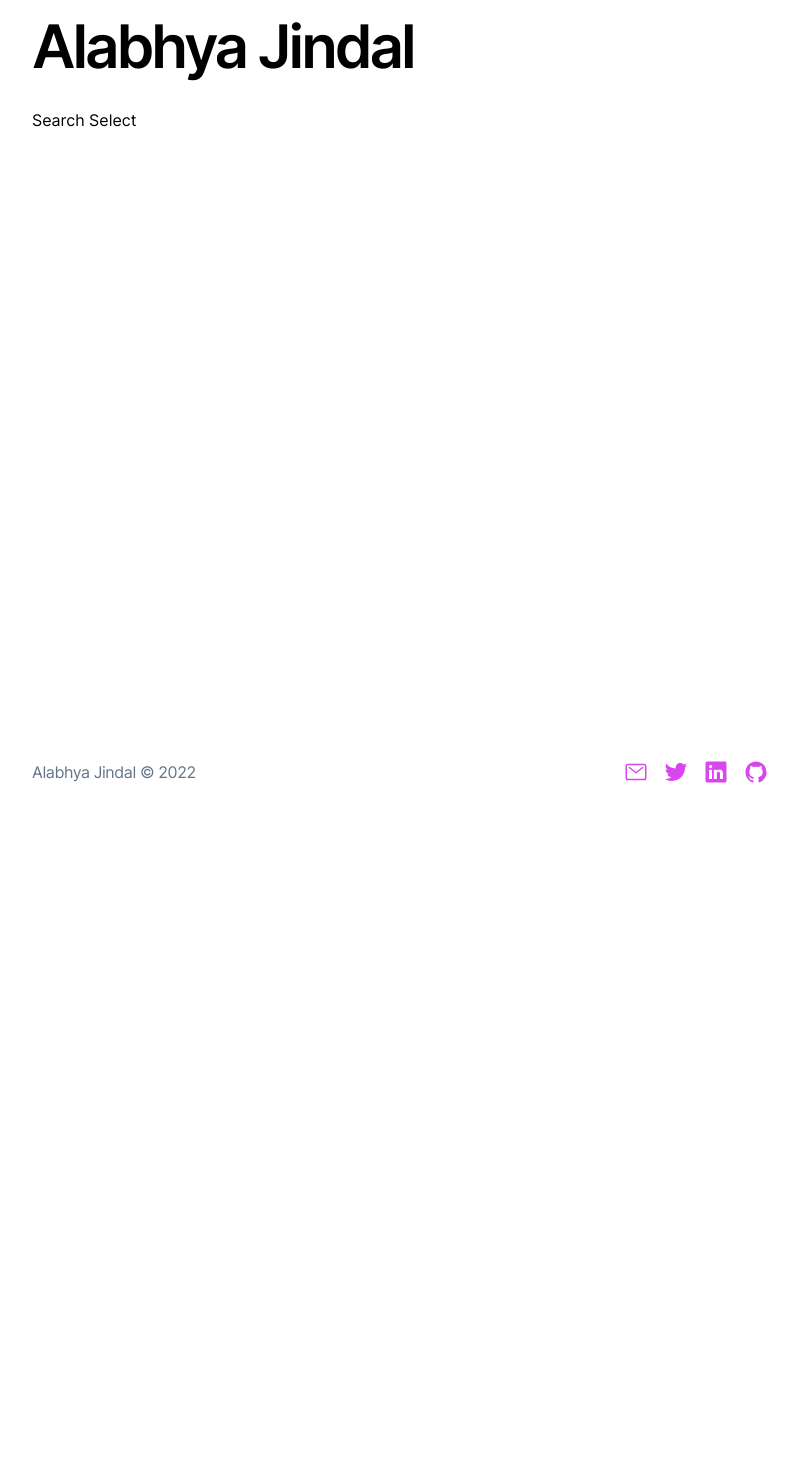
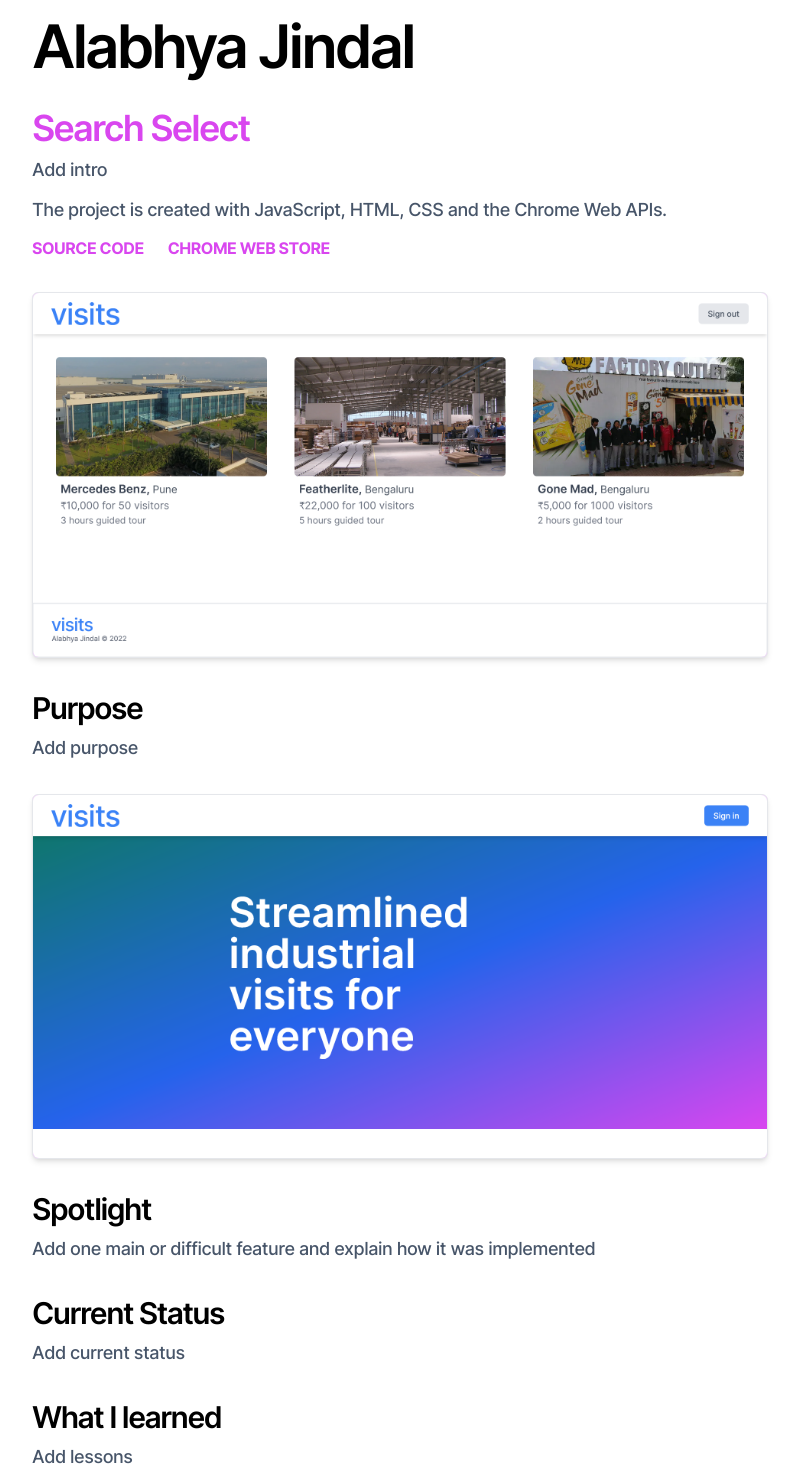
Before and after one commit to alabhyajindal/portfolio, a Next.js app: page /searchselect in a window 1280 px wide. Shown: the top 1470 px of the page, without its empty margins (240-1039 px from the left). Before the commit the page ends 800 px from the top, so only its background shows below. Built offline with nearby package versions, Linux system fonts and the light colour scheme.

Commit message:
Added boilerplate structure to the Search Select project page

```diff
--- a/pages/searchselect.js
+++ b/pages/searchselect.js
@@ -1,7 +1,91 @@
+import Image from 'next/image';
+
 export default function searchselect() {
   return (
     <div>
-      <h1>Search Select</h1>
+      <h1 className='text-4xl text-fuchsia-500 font-sans font-semibold select-none tracking-tighter'>
+        Search Select
+      </h1>
+      <div className='text-slate-600 font-medium text-lg space-y-3 tracking-tight mt-2'>
+        <p>Add intro</p>
+        <p>
+          The project is created with JavaScript, HTML, CSS and the Chrome Web
+          APIs.
+        </p>
+        <div className='flex gap-6 uppercase text-fuchsia-500 font-bold text-base'>
+          <a
+            href='https://github.com/alabhyajindal/searchselect'
+            target='_blank'
+            rel='noreferrer'
+          >
+            Source Code
+          </a>
+          <a
+            href='https://chrome.google.com/webstore/detail/search-select/ijpalmkmpikekpglgjacfnaecdidhmgn'
+            target='_blank'
+            rel='noreferrer'
+          >
+            Chrome Web Store
+          </a>
+        </div>
+      </div>
+      {/* Replace below with a video tour */}
+      <div className='mt-8 relative aspect-[15.9/7.9] bg-fuchsia-200 rounded-md shadow-md border'>
+        <Image
+          src='/visits/screen6.png'
+          layout='fill'
+          objectFit='contain'
+          className='rounded-md'
+        />
+      </div>
+      <div className='mt-8'>
+        <h2 className='text-3xl font-sans font-semibold select-none tracking-tighter'>
+          Purpose
+        </h2>
+        <div className='text-slate-600 font-medium text-lg space-y-3 tracking-tight mt-2'>
+          <p>Add purpose</p>
+        </div>
+      </div>
+
+      {/* Replace image and add more if needed */}
+      <div className='mt-8 relative aspect-[15.9/7.9] bg-fuchsia-200 rounded-md shadow-md border'>
+        <Image
+          src='/visits/screen0.png'
+          layout='fill'
+          objectFit='contain'
+          className='rounded-md'
+        />
+      </div>
+
+      <div className='mt-8'>
+        <h2 className='text-3xl font-sans font-semibold select-none tracking-tighter'>
+          Spotlight
+        </h2>
+        <div className='text-slate-600 font-medium text-lg space-y-3 tracking-tight mt-2'>
+          {/* Add alt to all screenshots on this page */}
+          <p>
+            Add one main or difficult feature and explain how it was implemented
+          </p>
+        </div>
+      </div>
+
+      <div className='mt-8'>
+        <h2 className='text-3xl font-sans font-semibold select-none tracking-tighter'>
+          Current Status
+        </h2>
+        <div className='text-slate-600 font-medium text-lg space-y-3 tracking-tight mt-2'>
+          <p>Add current status</p>
+        </div>
+      </div>
+
+      <div className='mt-8'>
+        <h2 className='text-3xl font-sans font-semibold select-none tracking-tighter'>
+          What I learned
+        </h2>
+        <div className='text-slate-600 font-medium text-lg space-y-3 tracking-tight mt-2'>
+          <p>Add lessons</p>
+        </div>
+      </div>
     </div>
   );
 }
--- a/pages/visits.js
+++ b/pages/visits.js
@@ -123,20 +123,32 @@ export default function visits() {
           <p>
             The details of the cards on the{' '}
             <a
+              className='link'
               href='https://visits.vercel.app/explore'
               target='_blank'
               rel='noreferrer'
             >
               Explore
             </a>{' '}
-            page are being fetched from a PostgreSQL database. This way, the
-            users can list visits on the platform and it shows up immediately on
-            the page. The great thing is that the landing page for the newly
-            created visit is generated automatically as well. I am using
-            Incremental Static Regeneration and Dynamic Routing to make this
-            work.
-            {/* Expand on the above */}
+            page are being fetched from a PostgreSQL database hosted on
+            Supabase. I am using the <code>getServerSideProps</code> function
+            provided by Next.js to fetch the data from the database on the
+            Server and pass it to the component rendering the cards. This is
+            what the code to fetch the data of all visits looks like:
+            {/* Add alt to all screenshots on this page */}
           </p>
+          <pre>
+            <code>
+              {`
+          export async function getServerSideProps() {
+            const visits = await prisma.visit.findMany();
+            return {
+              props: { visits: JSON.parse(JSON.stringify(visits)) },
+            };
+          }
+          `}
+            </code>
+          </pre>
         </div>
       </div>
 
@@ -147,10 +159,11 @@ export default function visits() {
         <div className='text-slate-600 font-medium text-lg space-y-3 tracking-tight mt-2'>
           <p>
             I have made this project with the aim of having it used by actual
-            users. I haven't talked to users who have this problem yet but I
-            plan to do that. There are lots of improvements needed in the app,
-            especially in user onboarding and the process of listing and booking
-            visits.
+            users. I plan to reach out to target users, students and companies,
+            to find out if they have this problem. There are lots of
+            improvements needed in the app, especially in user onboarding and
+            the process of listing and booking visits before I could look at
+            user acquisition.
           </p>
         </div>
       </div>
@@ -161,17 +174,23 @@ export default function visits() {
         </h2>
         <div className='text-slate-600 font-medium text-lg space-y-3 tracking-tight mt-2'>
           <p>
-            I have developed a great understanding about how to combine
-            multitude of different technologies together to deliver a great UX.
-            I really enjoyed using Supabase, especially the Auth features which
-            are way easier to set up and use than alternatives like NextAuth.js.
-            Using a BaaS like Supabase drastically reduces development time.
+            This project helped me develop a great understanding about combining
+            different technologies together to deliver a great UX. I learned to
+            use Supabase Auth, which is way easier to set up and use than
+            alternatives like NextAuth.js. I experienced how using a BaaS like
+            Supabase drastically reduces development time.
           </p>
           <p>
             I learned to model data using Prisma which allowed for faster
-            iterations. Working on the project has improved my design skills as
-            I researched quite a bit on how the different pages for the website
-            should look.
+            iterations. Working on this project has also improved my design
+            skills as I researched quite a bit on how the different pages for
+            the website should look and then designed everything from scratch.
+          </p>
+          <p>
+            I also realized that it's bad to build a user centric app without
+            talking to users first. In the future, when I execute on one of my
+            ideas I will talk to users first to understand if they actually face
+            the problem before building out the solution.
           </p>
         </div>
       </div>
```
Also changed, not shown: public/visits/screen7.png (added).
